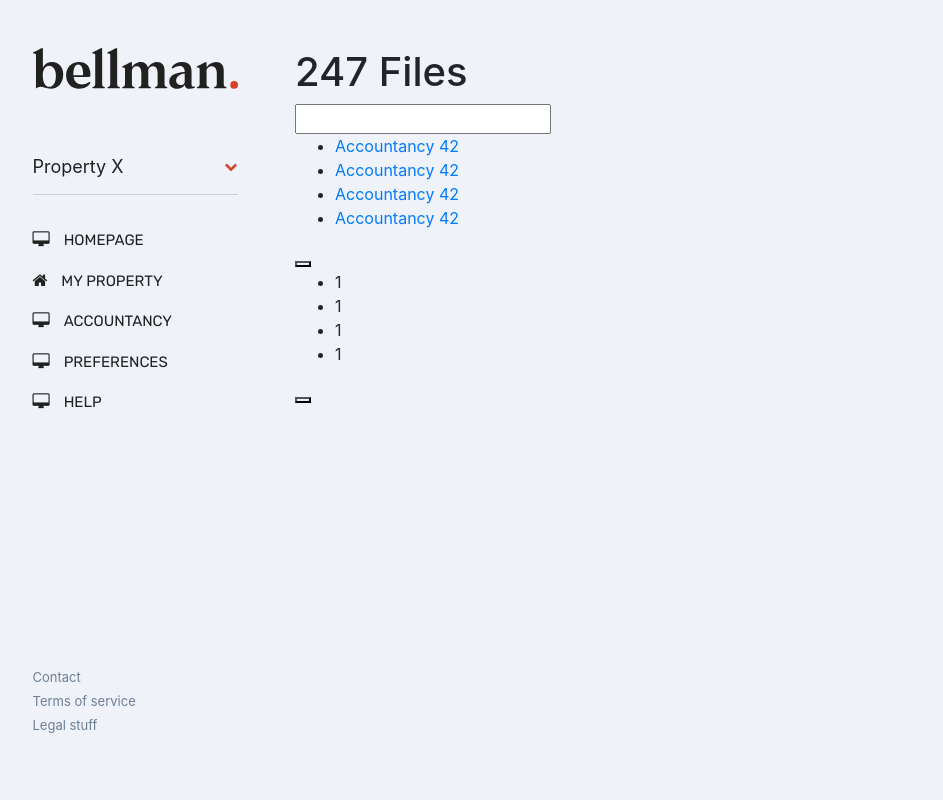
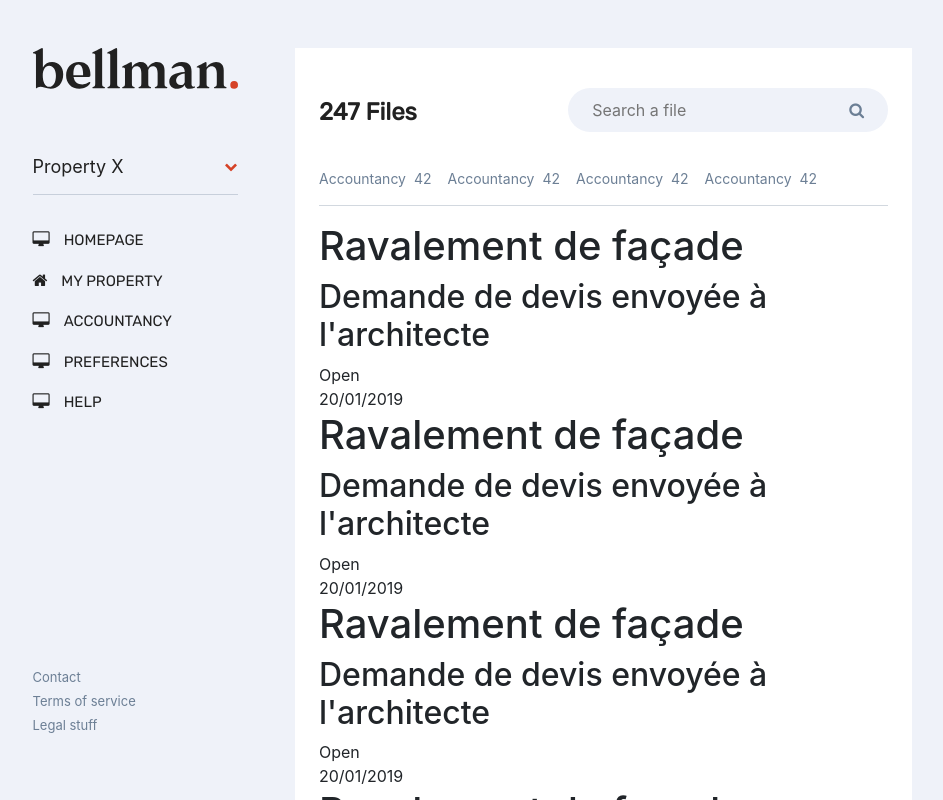
Before and after one commit to vsalahkar/bellman-engineering-test, a Vue app: page / in a window 1280 px wide. Shown: the whole page, without its empty margins (25-968 px from the left). Built offline with nearby package versions, Linux system fonts and the light colour scheme.

Commit message:
feat(property files): style and props

```diff
--- a/src/components/Property/ThePropertyFiles/BasePropertyFile/index.vue
+++ b/src/components/Property/ThePropertyFiles/BasePropertyFile/index.vue
@@ -1,11 +1,42 @@
 <template>
-    <div>
-
+    <div class="basePropertyFile">
+        <div class="basePropertyFile__icon"></div>
+        <div class="basePropertyFile__name">
+            <h1 class="basePropertyFile__fileName">{{fileName}}</h1>
+            <h2 class="basePropertyF__description">{{fileDescription}}</h2>
+        </div>
+        <div class="basePropertyFile__updates">
+            <div class="basePropertyFile__status">{{fileStatus}}</div>
+            <div class="basePropertyFile__time">{{fileUpdateTime}}</div>
+        </div>
     </div>
 </template>
 
 <script>
-export default {}
+export default {
+    props: {
+        fileName: {
+            type: String,
+            default: '',
+            required: true,
+        },
+        fileDescription: {
+            type: String,
+            default: '',
+            required: true,
+        },
+        fileStatus: {
+            type: String,
+            default: '',
+            required: true,
+        },
+        fileUpdateTime: {
+            type: String,
+            default: '',
+            required: true,
+        },
+    }
+}
 </script>
 
 <style scoped>
--- a/src/components/Property/ThePropertyFiles/index.vue
+++ b/src/components/Property/ThePropertyFiles/index.vue
@@ -3,20 +3,34 @@
         <header class="thePropertyFiles__header">
             <h1>247 Files</h1>
             <div class="thePropertyFiles__filterBar">
-                <input type="text">
-                <i></i>
+                <input type="text" placeholder="Search a file">
+                <i class="fa fa-search"></i>
             </div>
         </header>
         <section class="thePropertyFiles__tabs">
             <ul class="tabs">
-                <li class="tabs__tab"><a href="">Accountancy <span>42</span></a></li>
-                <li class="tabs__tab"><a href="">Accountancy <span>42</span></a></li>
-                <li class="tabs__tab"><a href="">Accountancy <span>42</span></a></li>
-                <li class="tabs__tab"><a href="">Accountancy <span>42</span></a></li>
+                <li class="tabs__tab">
+                    <button href="">Accountancy <span>42</span></button>
+                </li>
+                <li class="tabs__tab">
+                    <button href="">Accountancy <span>42</span></button>
+                </li>
+                <li class="tabs__tab">
+                    <button href="">Accountancy <span>42</span></button>
+                </li>
+                <li class="tabs__tab">
+                    <button href="">Accountancy <span>42</span></button>
+                </li>
             </ul>
         </section>
         <main class="theProperty__filesList">
-            <base-property-file></base-property-file>
+            <base-property-file
+                    :file-name="file.fileName"
+                    :file-description="file.fileDescription"
+                    :file-status="file.fileStatus"
+                    :file-update-time="file.fileUpdateTime"
+                    v-for="file in filesList"
+            />
         </main>
         <footer>
             <div class="footer__pages"></div>
@@ -40,10 +54,139 @@ import BasePropertyFile from './BasePropertyFile'
 export default {
     components: {
         BasePropertyFile
+    },
+    data: () => {
+        return {
+            filesList: [
+                {
+                    fileName: 'Ravalement de façade',
+                    fileDescription: 'Demande de devis envoyée à l\'architecte',
+                    fileStatus: 'Open',
+                    fileUpdateTime: '20/01/2019'
+                },
+                {
+                    fileName: 'Ravalement de façade',
+                    fileDescription: 'Demande de devis envoyée à l\'architecte',
+                    fileStatus: 'Open',
+                    fileUpdateTime: '20/01/2019'
+                },
+                {
+                    fileName: 'Ravalement de façade',
+                    fileDescription: 'Demande de devis envoyée à l\'architecte',
+                    fileStatus: 'Open',
+                    fileUpdateTime: '20/01/2019'
+                },
+                {
+                    fileName: 'Ravalement de façade',
+                    fileDescription: 'Demande de devis envoyée à l\'architecte',
+                    fileStatus: 'Open',
+                    fileUpdateTime: '20/01/2019'
+                },
+            ]
+        }
     }
 }
 </script>
 
-<style scoped>
+<style lang="scss" scoped>
+    @import "../../../styles/variables";
+    @import "../../../styles/base";
+
+    .thePropertyFiles {
+        background-color: $base-color-light-3;
+        padding: 32px 24px;
+
+        &__header {
+            padding: 8px 0;
+            display: flex;
+            justify-content: space-between;
+            align-items: center;
+
+            h1 {
+                font-family: 'Rubik', sans-serif;
+                color: $base-color-dark;
+                font-size: 24px;
+                font-weight: bold;
+            }
+        }
+
+        &__filterBar {
+            position: relative;
+            margin-bottom: 12px;
+
+            input {
+                border-radius: 1000px;
+                background-color: $tertiary-color;
+                max-width: 350px;
+                flex: 1;
+                padding: 10px 48px 10px 24px;
+                color: $secondary-color;
+
+                &:focus {
+                    transition: background-color 0.1s ease-out;
+                    background-color: darken($tertiary-color, 5);
+                }
+            }
+
+            i {
+                position: absolute;
+                top: 50%;
+                right: 24px;
+                transform: translateY(-50%);
+                color: $base-color-light-2;
+            }
+        }
+
+        &__tabs {
+
+        }
+
+        .tabs {
+            display: flex;
+            padding: 16px 0;
+            border-bottom: 1px solid transparentize($base-color-light-2, 0.7);
+
+            &__tab {
+                font-size: 14px;
+                margin-right: 16px;
+
+                button {
+                    color: $base-color-light-2;
+                }
+
+                span {
+                    margin-left: 4px;
+                }
+            }
+        }
+
+        &__filesList {
+
+        }
+
+        .footer {
+            &__pages {
+
+            }
+
+            &__pagesNavigation {
+
+            }
+        }
+
+        .pagesNavigation {
+            &__previous {
+
+            }
+
+            &__next {
+
+            }
+
+            &__page {
+
+            }
+        }
+    }
 
 </style>
--- a/src/styles/_base.scss
+++ b/src/styles/_base.scss
@@ -8,3 +8,8 @@ button {
   padding: 0;
   background-color: transparent;
 }
+
+input {
+  background-color: transparent;
+  border: none;
+}
--- a/src/styles/_variables.scss
+++ b/src/styles/_variables.scss
@@ -12,3 +12,4 @@ $taking-action-3: #69CB8B;
 $base-color-dark: $secondary-color;
 $base-color-light: $tertiary-color;
 $base-color-light-2: #6C7F95;
+$base-color-light-3: #FFFFFF;
```
